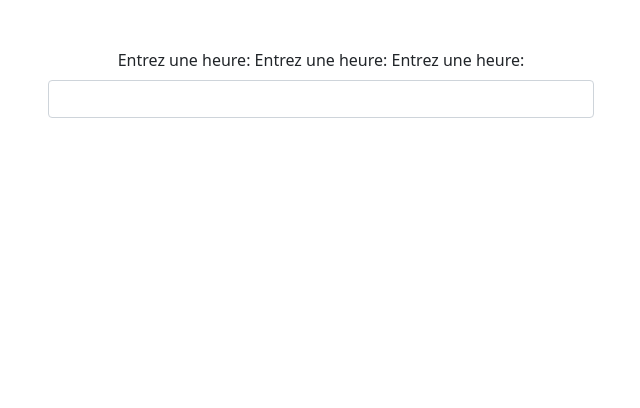
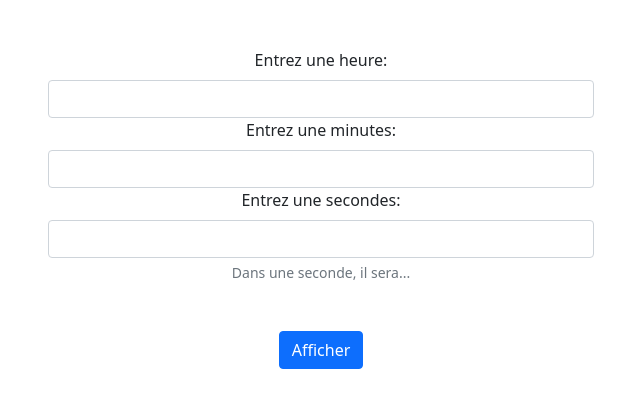
Before and after one commit to davydebut/javascript-apprentissage, a plain HTML site: page temps/index.html in a window 1280 px wide. Shown: the whole page, without its empty margins (319-959 px from the left). Drawn offline with nearby package versions, Linux system fonts and the light colour scheme.

Commit message:
sauvegarde du fichier html et commencement du fochier js

```diff
--- a/temps/index.html
+++ b/temps/index.html
@@ -14,19 +14,29 @@
 </head>
 
 <body>
-    <!-- .container>.row>.col-sm-6.mx-auto.mt-5.text-center>.mb-6>label.form-label{Entrez une heure:}*3+input:number.form-control -->
+    <!-- .container>.row>.col-sm-6.mx-auto.mt-5.text-center>.mb-6>label.form-label{Entrez une heure:}*3^input:number.form-control*3^^.row>.col-sm-3.mx-auto.mt-5.text-center>#message -->
     <div class="container">
         <div class="row">
             <div class="col-sm-6 mx-auto mt-5 text-center">
                 <div class="mb-6">
                     <label for="" class="form-label">Entrez une heure:</label>
-                    <label for="" class="form-label">Entrez une heure:</label>
-                    <label for="" class="form-label">Entrez une heure:</label>
-                    <input type="number" name="" id="" class="form-control">
+                    <input type="number" name="" id="H" class="form-control">
+                    <label for="" class="form-label">Entrez une minutes:</label>
+                    <input type="number" name="" id="M" class="form-control">
+                    <label for="" class="form-label">Entrez une secondes:</label>
+                    <input type="number" name="" id="S" class="form-control">
+                    <div class="form-text">Dans une seconde, il sera...</div>
                 </div>
+                <button type="submit" class="btn btn-primary mt-5" id="bouton">Afficher</button>
+            </div>
+        </div>
+        <div class="row">
+            <div class="col-sm-3 mx-auto mt-5 text-center">
+                <div id="message"></div>
             </div>
         </div>
     </div>
+
 
     <!-- Optional JavaScript; choose one of the two! -->
 
```
